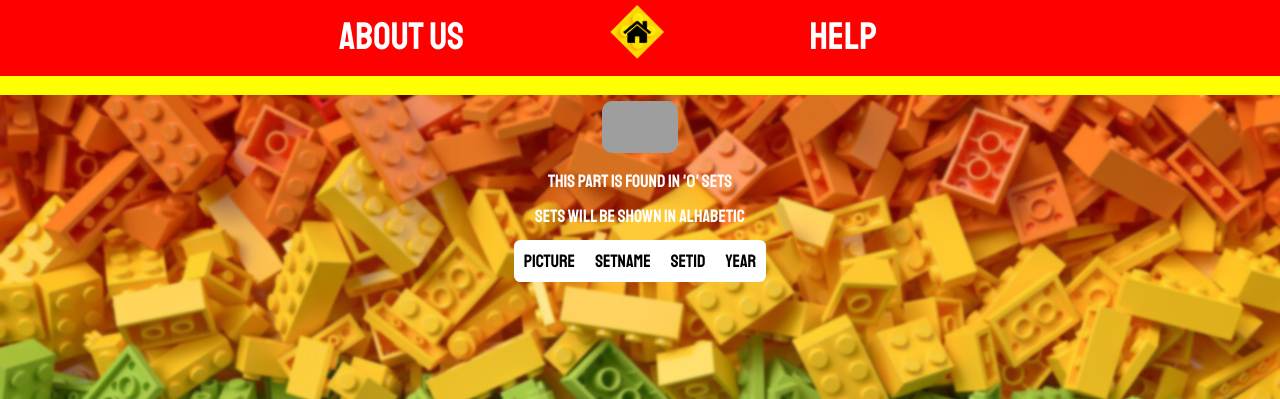
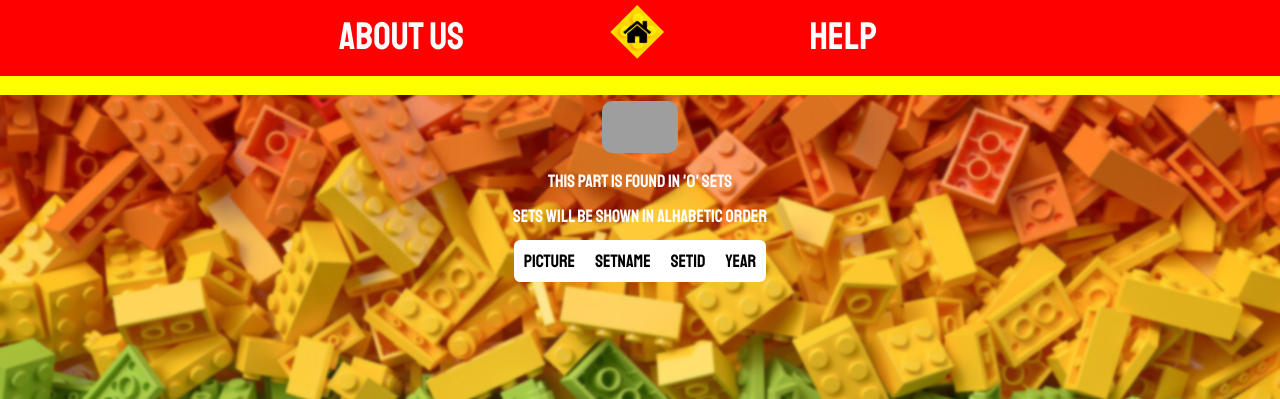
Before and after one commit to KoksILasten/TNMK30_Projektguppgft2_grupp8, a PHP site: page /blockinfo.php?offset=1 in a window 1280 px wide. Shown: the top 399 px of the page. Run offline with PHP 8.4, Linux system fonts and the light colour scheme; data that the repository does not hold is empty; grey boxes are pictures that could not be loaded.

Commit message:
Update blockinfo.php

```diff
--- a/Projekt TNMK 30 Grupp 8/Projektarbete/blockinfo.php
+++ b/Projekt TNMK 30 Grupp 8/Projektarbete/blockinfo.php
@@ -88,7 +88,7 @@
 			//For picture of the piece and show the amount of sets the piece is in
 			echo ("<div id='partpicture'><img src=\"$route\" alt=\"image not found\">");
 			echo ("<h1> This part is found in '$numrows' sets </h1>");
-			echo ("<h1> Sets will be shown in alhabetic </h1>");
+			echo ("<h1> Sets will be shown in alhabetic order</h1>");
 			echo ("</div>");
 
 
```
